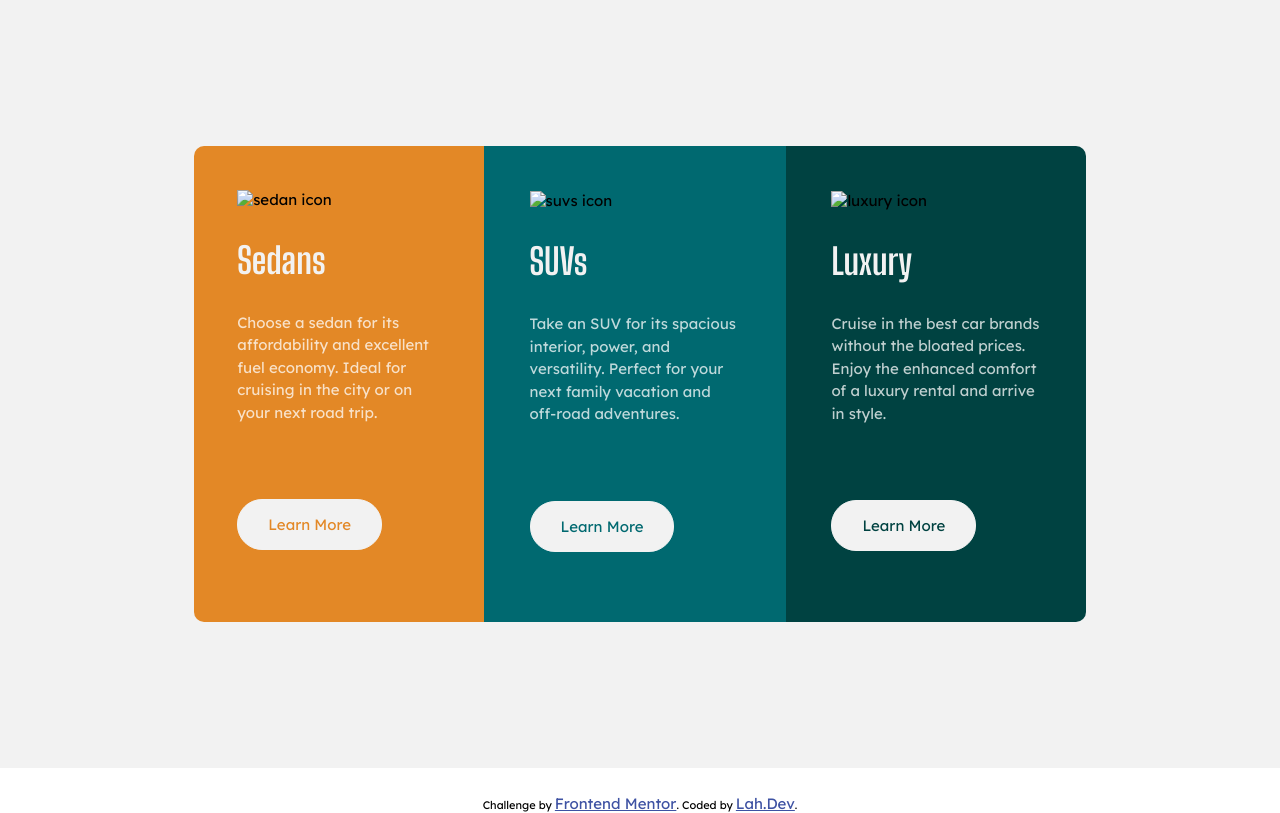
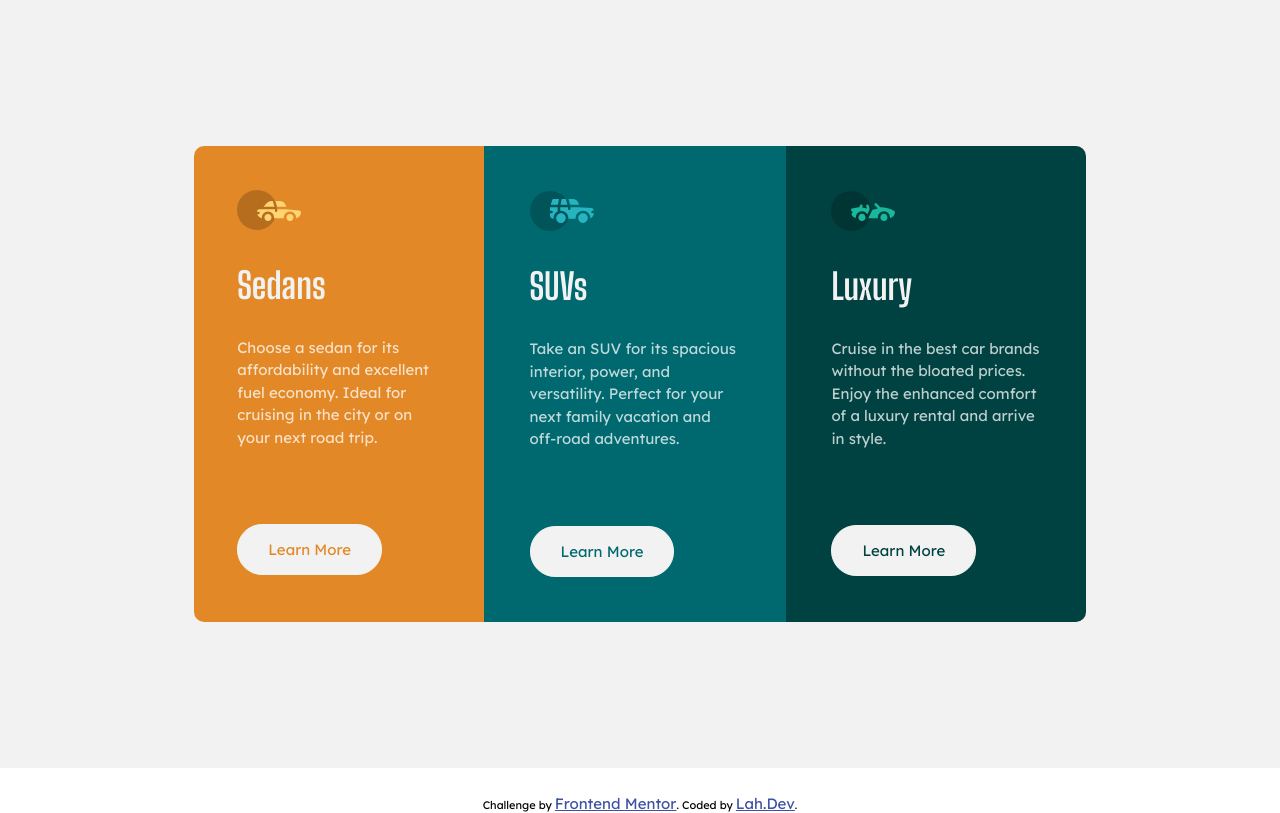
Before and after one commit to LaH-DeV/3-column-preview-card-component, a plain HTML site: page index.html in a window 1280 px wide. Shown: the top 813 px of the page. Drawn offline with Linux system fonts and the light colour scheme; the site is published under a folder, as on GitHub Pages, so addresses that start at the root find nothing.

Commit message:
final update with readme

```diff
--- a/index.html
+++ b/index.html
@@ -15,7 +15,7 @@
     <div class="container">
       <div class="card">
         <div class="content">
-          <img src="/images/icon-sedans.svg" alt="sedan icon">
+          <img src="./images/icon-sedans.svg" alt="sedan icon">
           <h1>Sedans</h1>
           <p>Choose a sedan for its affordability and excellent fuel economy. Ideal for cruising in the city
           or on your next road trip.
@@ -25,7 +25,7 @@
       </div>
       <div class="card">
         <div class="content">
-          <img src="/images/icon-suvs.svg" alt="suvs icon">
+          <img src="./images/icon-suvs.svg" alt="suvs icon">
         <h1>SUVs</h1>
         <p>
         Take an SUV for its spacious interior, power, and versatility. Perfect for your next family vacation
@@ -37,7 +37,7 @@
 
       <div class="card">
         <div class="content">
-          <img src="/images/icon-luxury.svg" alt="luxury icon">
+          <img src="./images/icon-luxury.svg" alt="luxury icon">
         <h1>Luxury</h1>
         <p>
           Cruise in the best car brands without the bloated prices. Enjoy the enhanced comfort of a luxury
@@ -52,7 +52,7 @@
 
     <div class="attribution">
       Challenge by <a href="https://www.frontendmentor.io?ref=challenge" target="_blank">Frontend Mentor</a>.
-      Coded by <a href="https://lah-dev.netlify.app/" target="_blank">Lah.Dev</a>.
+      Coded by <a href="https://lah-dev.netlify.app" target="_blank">Lah.Dev</a>.
     </div>
 
 </body>
```
Also changed, not shown: style.css (+0 -10 lines), screenshot-mobile.jpg (added), screenshot.jpg (added), 2 other files.
